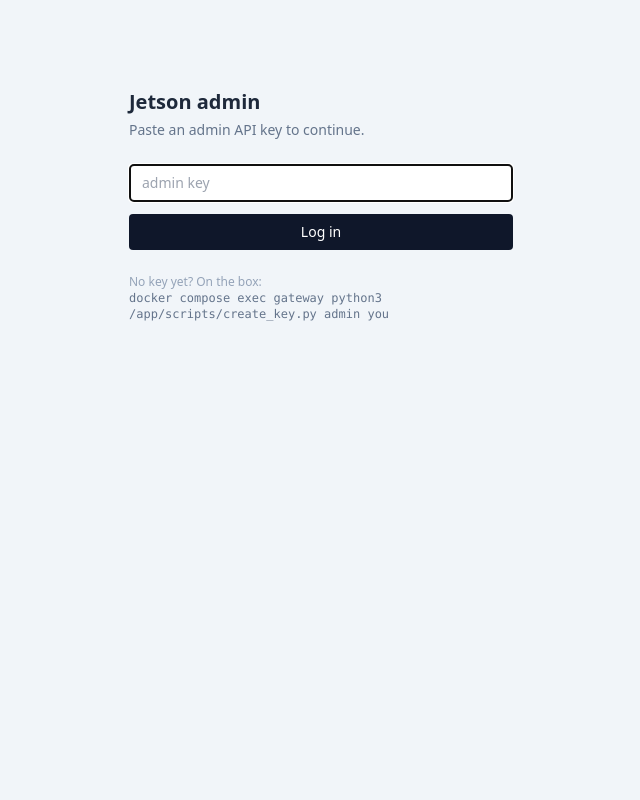
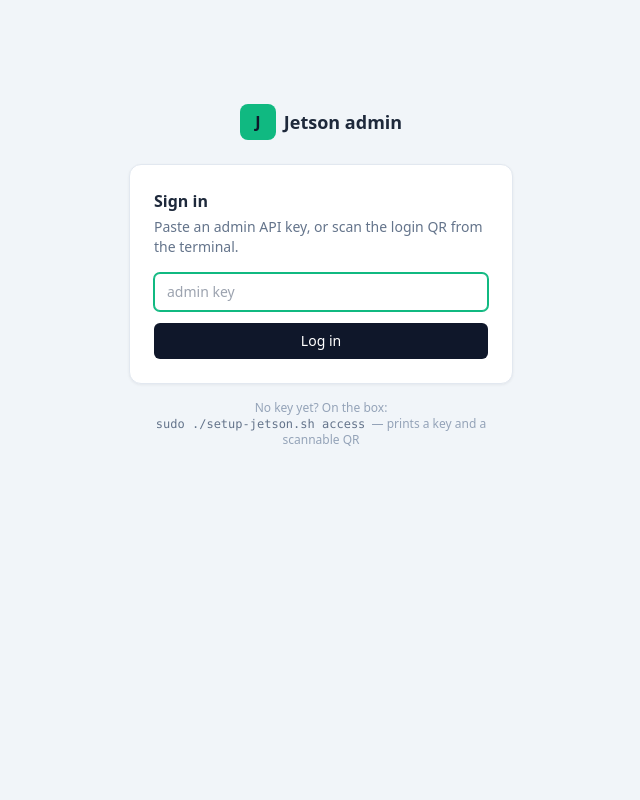
Before and after one commit to Posterizedsoul/JetsonAPI, a FastAPI app: page /ui/login in a window 1280 px wide. Shown: the whole page, without its empty margins (319-959 px from the left). Run offline with FastAPI, Linux system fonts and the light colour scheme; some libraries are stand-ins or nearby versions.

Commit message:
Polish the UI; confirm before Log out / API docs
- Refreshed nav: brand mark, sticky bar, rounded pills, footer; global
  soft card shadows and focus rings via one style block (no per-template
  churn); subtle fade on HTMX swaps.
- Polished the login card.
- Log out and API docs moved to the right, apart from the app nav, each
  with a confirm() warning since both leave the UI (API docs also gets an
  ↗ leaves-app marker).

Co-Authored-By: Claude Opus 4.8 <noreply@anthropic.com>

```diff
--- a/gateway/app/templates/base.html
+++ b/gateway/app/templates/base.html
@@ -9,26 +9,54 @@
   <style>
     [data-loading] { display: none; }
     .htmx-request [data-loading] { display: inline; }
+    /* Global polish without touching every template: soft card shadows, a
+       gentler system font, and a subtle fade as HTMX swaps content in. */
+    body { font-family: ui-sans-serif, system-ui, -apple-system, "Segoe UI", Roboto, sans-serif; }
+    main .bg-white { box-shadow: 0 1px 3px rgba(15, 23, 42, 0.06); }
+    main .bg-white:hover { box-shadow: 0 2px 8px rgba(15, 23, 42, 0.08); }
+    .bg-white, button, a { transition: box-shadow .15s ease, background-color .15s ease; }
+    .htmx-swapping { opacity: .4; transition: opacity .1s ease; }
+    [title] { cursor: help; }
+    nav [title], button[title] { cursor: pointer; }
   </style>
 </head>
-<body class="bg-slate-100 text-slate-800 min-h-screen">
+<body class="bg-slate-100 text-slate-800 min-h-screen flex flex-col">
 {% if admin %}
-<nav class="bg-slate-900 text-slate-200">
-  <div class="max-w-5xl mx-auto px-4 flex items-center gap-1 h-12 text-sm">
-    <span class="font-semibold text-white mr-4">Jetson</span>
-    {% set item = "px-3 py-1.5 rounded hover:bg-slate-700" %}
-    {% set on = "px-3 py-1.5 rounded bg-slate-700 text-white" %}
+<nav class="bg-slate-900 text-slate-200 shadow-md sticky top-0 z-10">
+  <div class="max-w-5xl mx-auto px-4 flex items-center gap-1 h-14 text-sm">
+    <a href="/ui" class="font-semibold text-white mr-4 flex items-center gap-2 shrink-0">
+      <span class="inline-flex h-6 w-6 items-center justify-center rounded bg-emerald-500 text-slate-900 text-xs font-bold">J</span>
+      Jetson
+    </a>
+    {% set item = "px-3 py-1.5 rounded-md hover:bg-slate-700 hover:text-white" %}
+    {% set on = "px-3 py-1.5 rounded-md bg-slate-700 text-white" %}
     <a href="/ui"        class="{{ on if nav=='dashboard' else item }}">Dashboard</a>
     <a href="/ui/models" class="{{ on if nav=='models'    else item }}">Models</a>
     <a href="/ui/keys"   class="{{ on if nav=='keys'      else item }}">API keys</a>
     <a href="/ui/help"   class="{{ on if nav=='help'      else item }}">How to</a>
-    <a href="/docs"      class="{{ item }}" title="Interactive API reference (OpenAPI)">API docs</a>
-    <a href="/ui/logout" class="ml-auto {{ item }}">Log out</a>
+
+    {# Log out and API docs both leave the app, so they sit apart on the right
+       and each confirms first — one click shouldn't end your session or drop
+       you into the raw API by accident. #}
+    <a href="/ui/logout" class="ml-auto {{ item }}"
+       onclick="return confirm('Log out of the admin UI?\n\nYou\'ll need your admin key or a fresh login QR to get back in.')">
+      Log out
+    </a>
+    <a href="/docs" title="Raw OpenAPI reference — leaves the admin UI"
+       class="{{ item }} text-slate-400"
+       onclick="return confirm('Open the raw API reference?\n\nThis leaves the admin UI. Use your browser Back button to return.')">
+      API docs ↗
+    </a>
   </div>
 </nav>
 {% endif %}
-<main class="max-w-5xl mx-auto px-4 py-6">
+<main class="max-w-5xl w-full mx-auto px-4 py-6 flex-1">
   {% block body %}{% endblock %}
 </main>
+{% if admin %}
+<footer class="max-w-5xl mx-auto w-full px-4 py-4 text-xs text-slate-400">
+  Jetson inference server · admin UI
+</footer>
+{% endif %}
 </body>
 </html>
--- a/gateway/app/templates/login.html
+++ b/gateway/app/templates/login.html
@@ -1,22 +1,28 @@
 {% extends "base.html" %}
 {% block title %}Log in{% endblock %}
 {% block body %}
-<div class="max-w-sm mx-auto mt-16">
-  <h1 class="text-xl font-semibold mb-1">Jetson admin</h1>
-  <p class="text-sm text-slate-500 mb-6">Paste an admin API key to continue.</p>
+<div class="max-w-sm mx-auto mt-20">
+  <div class="flex items-center gap-2 mb-6 justify-center">
+    <span class="inline-flex h-9 w-9 items-center justify-center rounded-lg bg-emerald-500 text-slate-900 text-base font-bold">J</span>
+    <span class="text-lg font-semibold">Jetson admin</span>
+  </div>
+  <div class="bg-white rounded-xl border border-slate-200 shadow-sm p-6">
+    <h1 class="text-base font-semibold mb-1">Sign in</h1>
+    <p class="text-sm text-slate-500 mb-4">Paste an admin API key, or scan the login QR from the terminal.</p>
     {% if error %}
-  <div class="mb-4 text-sm text-red-700 bg-red-100 rounded px-3 py-2">{{ error }}</div>
+    <div class="mb-4 text-sm text-red-700 bg-red-100 rounded-md px-3 py-2">{{ error }}</div>
     {% endif %}
     <form method="post" action="/ui/login" class="space-y-3">
       <input type="password" name="api_key" autofocus required placeholder="admin key"
-           class="w-full rounded border border-slate-300 px-3 py-2 text-sm">
-    <button class="w-full rounded bg-slate-900 text-white py-2 text-sm font-medium hover:bg-slate-700">
+             class="w-full rounded-md border border-slate-300 px-3 py-2 text-sm focus:border-emerald-500 focus:ring-1 focus:ring-emerald-500 outline-none">
+      <button class="w-full rounded-md bg-slate-900 text-white py-2 text-sm font-medium hover:bg-slate-700">
         Log in
       </button>
     </form>
-  <p class="text-xs text-slate-400 mt-6">
+  </div>
+  <p class="text-xs text-slate-400 mt-4 text-center">
     No key yet? On the box:<br>
-    <code class="text-slate-500">docker compose exec gateway python3 /app/scripts/create_key.py admin you</code>
+    <code class="text-slate-500">sudo ./setup-jetson.sh access</code> &nbsp;— prints a key and a scannable QR
   </p>
 </div>
 {% endblock %}
```
Lines whose indentation alone changed are shown as unchanged.
